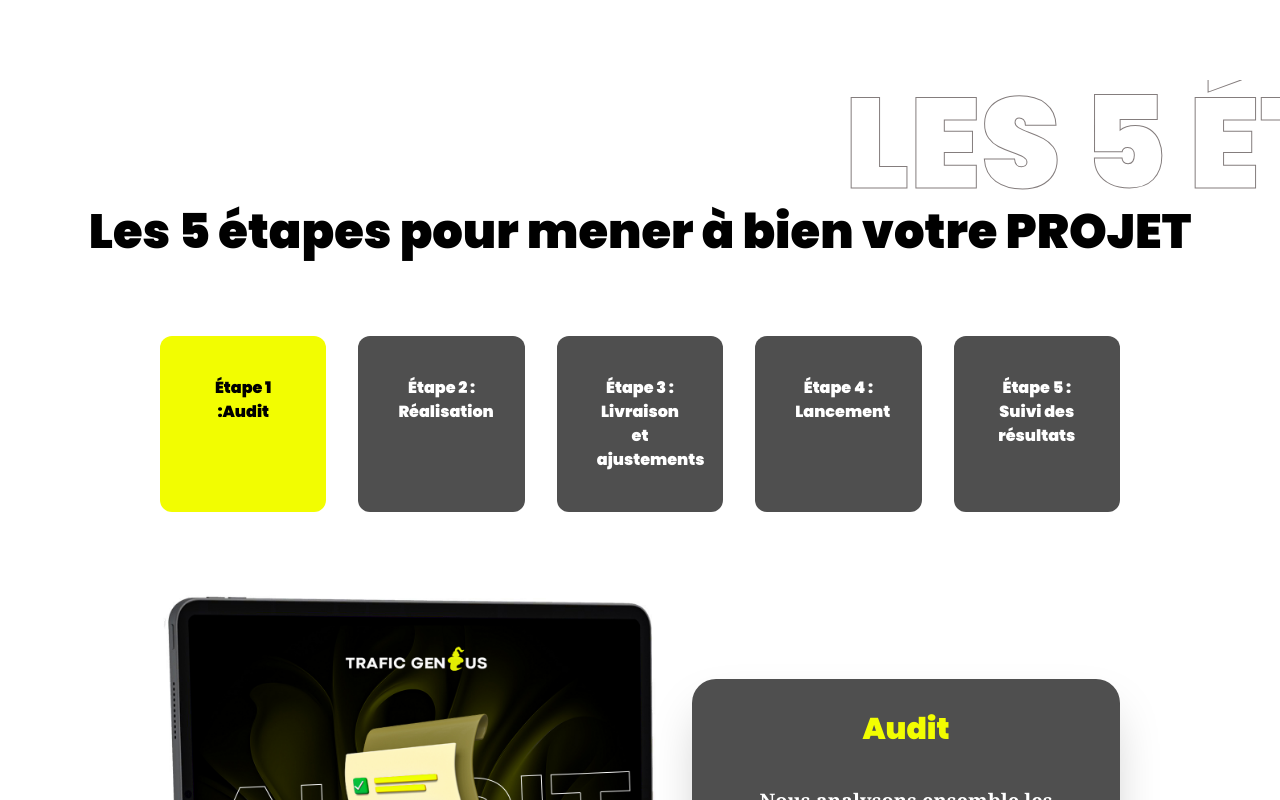
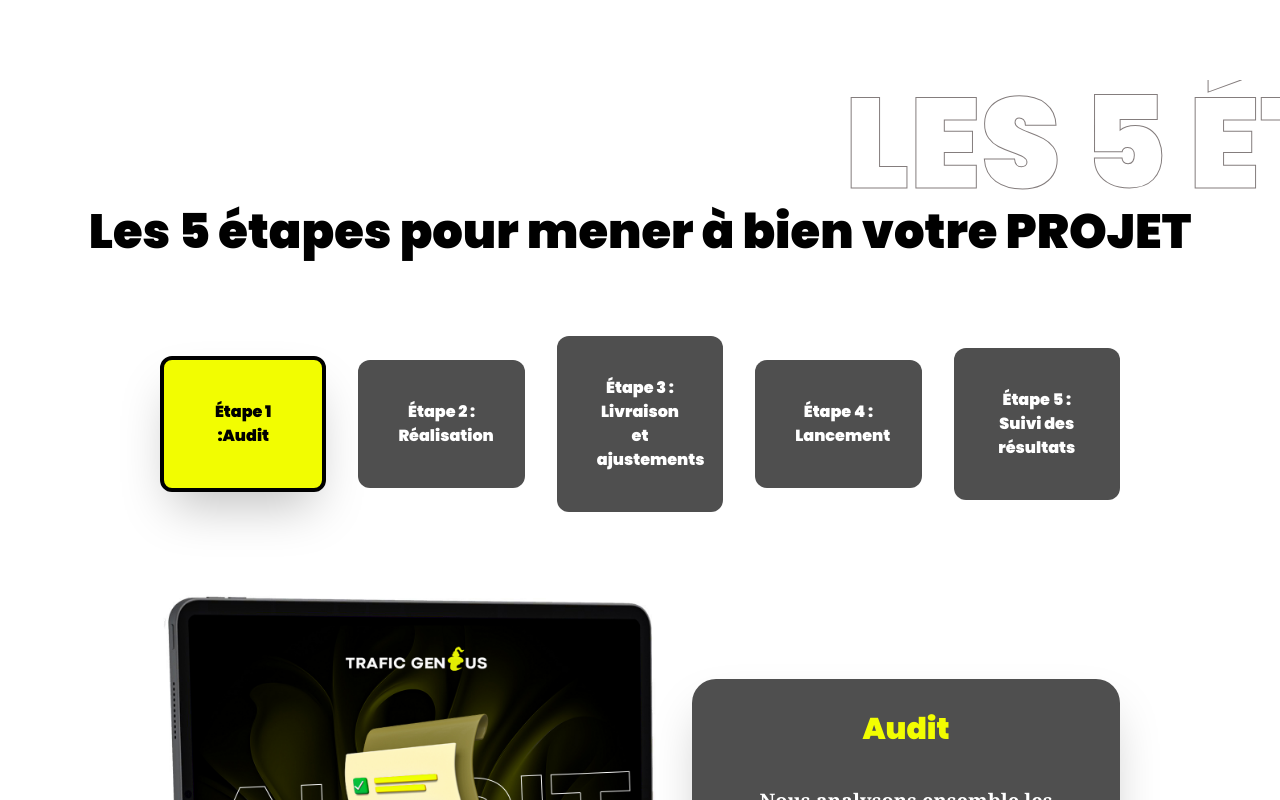
Before and after one commit to salahelfatimi/trafic-genus, a Next.js app: page /pages/Home/saction3 in a window 1280 px wide. Shown: the top 800 px of the page. Built offline with nearby package versions, Linux system fonts and the light colour scheme.

Commit message:
add more update

```diff
--- a/src/app/pages/Home/saction3/page.jsx
+++ b/src/app/pages/Home/saction3/page.jsx
@@ -43,20 +43,20 @@ export default function Saction3(){
                             <h2 className=" text-center lg:text-5xl text-3xl font-black  text-black">Les 5 étapes pour mener à bien votre PROJET </h2>
                         </div>
                         <div className=" container">
-                            <div className=" grid grid-cols-1 lg:grid-cols-5   justify-center text-center gap-8">
-                                <div onClick={()=>(setclickNum(0),scrollToSection())} className={` ${clickNum==0?' bg-[#F2FD01] text-black':'bg-[#4F4F4F] text-white '} duration-700 cursor-pointer text 	  hover:bg-[#F2FD01] hover:text-black  rounded-xl p-10`}>
+                            <div className=" grid grid-cols-1 lg:grid-cols-5 items-center   justify-center text-center gap-8">
+                                <div onClick={()=>(setclickNum(0),scrollToSection())} className={` ${clickNum==0?' bg-[#F2FD01] text-black border-black border-4 shadow-2xl':'bg-[#4F4F4F] text-white  '} duration-700 cursor-pointer text 	  hover:bg-[#F2FD01] hover:text-black  rounded-xl p-10`}>
                                     Étape 1 :Audit
                                 </div>
-                                <div onClick={()=>(setclickNum(1),scrollToSection())} className={` ${clickNum==1?' bg-[#F2FD01] text-black':'bg-[#4F4F4F] text-white '} duration-700 cursor-pointer text 	  hover:bg-[#F2FD01] hover:text-black  rounded-xl p-10`}>
+                                <div onClick={()=>(setclickNum(1),scrollToSection())} className={` ${clickNum==1?' bg-[#F2FD01] text-black border-black border-4 shadow-2xl':'bg-[#4F4F4F] text-white '} duration-700 cursor-pointer text 	  hover:bg-[#F2FD01] hover:text-black  rounded-xl p-10`}>
                                     Étape 2 : Réalisation
                                 </div>
-                                <div onClick={()=>(setclickNum(2),scrollToSection())} className={` ${clickNum==2?' bg-[#F2FD01] text-black':'bg-[#4F4F4F] text-white '} duration-700 cursor-pointer text 	  hover:bg-[#F2FD01] hover:text-black  rounded-xl p-10`}>
+                                <div onClick={()=>(setclickNum(2),scrollToSection())} className={` ${clickNum==2?' bg-[#F2FD01] text-black border-black border-4 shadow-2xl':'bg-[#4F4F4F] text-white '} duration-700 cursor-pointer text 	  hover:bg-[#F2FD01] hover:text-black  rounded-xl p-10`}>
                                 Étape 3 : Livraison et ajustements
                                 </div>
-                                <div onClick={()=>(setclickNum(3),scrollToSection())} className={` ${clickNum==3?' bg-[#F2FD01] text-black':'bg-[#4F4F4F] text-white '} duration-700 cursor-pointer text 	  hover:bg-[#F2FD01] hover:text-black  rounded-xl p-10`}>
+                                <div onClick={()=>(setclickNum(3),scrollToSection())} className={` ${clickNum==3?' bg-[#F2FD01] text-black border-black border-4 shadow-2xl':'bg-[#4F4F4F] text-white '} duration-700 cursor-pointer text 	  hover:bg-[#F2FD01] hover:text-black  rounded-xl p-10`}>
                                     Étape 4 : Lancement
                                 </div>
-                                <div onClick={()=>(setclickNum(4),scrollToSection())} className={` ${clickNum==4?' bg-[#F2FD01] text-black':'bg-[#4F4F4F] text-white '} duration-700 cursor-pointer text 	  hover:bg-[#F2FD01] hover:text-black  rounded-xl p-10`}>
+                                <div onClick={()=>(setclickNum(4),scrollToSection())} className={` ${clickNum==4?' bg-[#F2FD01] text-black border-black border-4 shadow-2xl':'bg-[#4F4F4F] text-white '} duration-700 cursor-pointer text 	  hover:bg-[#F2FD01] hover:text-black  rounded-xl p-10`}>
                                     Étape 5 : Suivi des résultats
                                 </div>
                             </div>
--- a/src/components/buttonUp.jsx
+++ b/src/components/buttonUp.jsx
@@ -38,7 +38,7 @@ export default function ButtonUp() {
           onClick={scrollToSection}
           className={`${isVisible?" border-4 border-[#F2FD01] shadow-2xl":"text-[#ff9825]/0"}  fixed z-40  bg-[#000]  p-2 rounded-full  animate-bounce duration-1000 transition ${isVisible?"bottom-8 right-12" : "bottom-8 right-12 bg-[#FFECCC]/0"}`}
         >
-          <ArrowUp size={50} className={` duration-1000 transition ${isVisible?"text-[#F2FD01]":"text-[#ff9825]/0"}`} />
+          <ArrowUp size={30} className={` duration-1000 transition ${isVisible?"text-[#F2FD01]":"text-[#ff9825]/0"}`} />
         </button>
 
     </>
```
